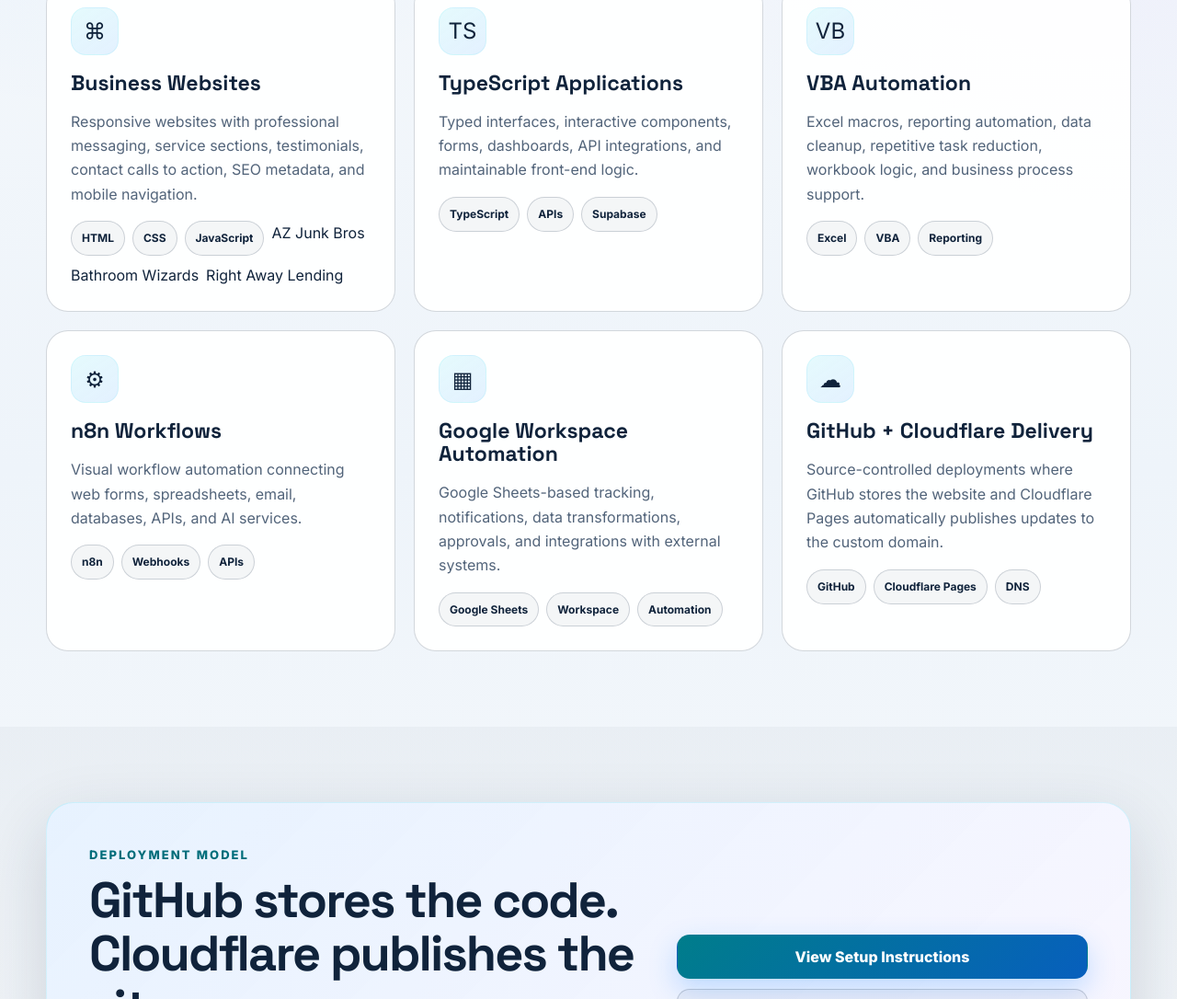
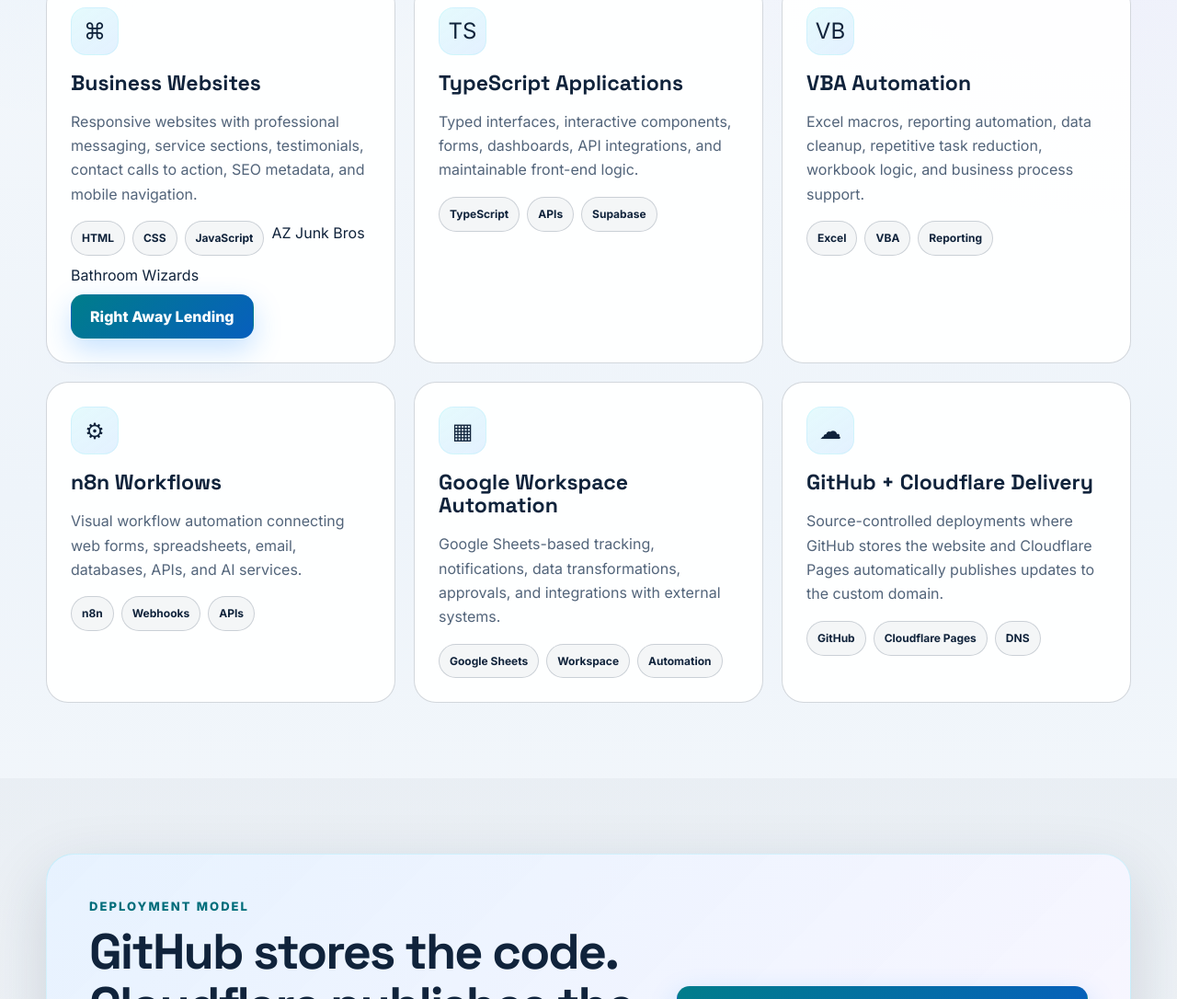
Before and after one commit to Charles85298/pro-it-help, a website: page public/web-automation.html in a window 1280 px wide. Shown: the part 638-1724 px from the top of the page at 92% size. Drawn offline with Linux system fonts and the light colour scheme.

Commit message:
Update link for Right Away Lending with button style

```diff
--- a/public/web-automation.html
+++ b/public/web-automation.html
@@ -103,9 +103,9 @@
         <a href="https://bathroom-wizards.com" rel="noopener noreferrer" target="_blank">
          Bathroom Wizards
         </a>
-        <a href="https://charles85298.github.io/right-away-lending-gwoth-takover-2026/" rel="noopener noreferrer" target="_blank">
-         Right Away Lending
-        </a>
+    <a class="btn btn-primary" href="https://charles85298.github.io/right-away-lending-gwoth-takover-2026/">
+     Right Away Lending
+    </a>
 
        </div>
       </article>
```
